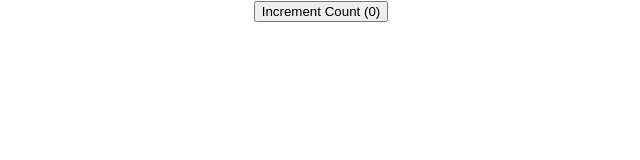
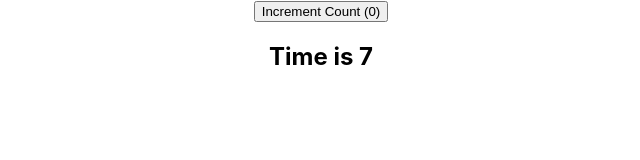
Before and after one commit to ckz8780/gitpod-react-ref, a React (Create React App) app in the folder my-app/: page / in a window 1280 px wide. Shown: the top 160 px of the page, without its empty margins (319-959 px from the left). Built offline with nearby package versions, Linux system fonts and the light colour scheme.

Commit message:
updated hooks components

```diff
--- a/my-app/src/components/UseEffectCounter.js
+++ b/my-app/src/components/UseEffectCounter.js
@@ -3,15 +3,24 @@ import React, { useState, useEffect } from 'react'
 function UseEffectCounter() {
 
   const [count, setCount] = useState(0);
+  const [time, setTime] = useState(0);
+
   useEffect(() => {
+    console.log('count 1 effect')
     document.title = count;
-  })
+  }, [count])
+
+  useEffect(() => {
+    console.log('Creating timer')
+    const interval = setInterval(() => setTime(time => time + 1), 1000)
+  }, [])
 
   return (
     <div>
       <button onClick={() => setCount(count => count + 1)}>
         Increment Count ({count})
       </button>
+      <h2>Time is {time}</h2>
     </div>
   )
 }
```
